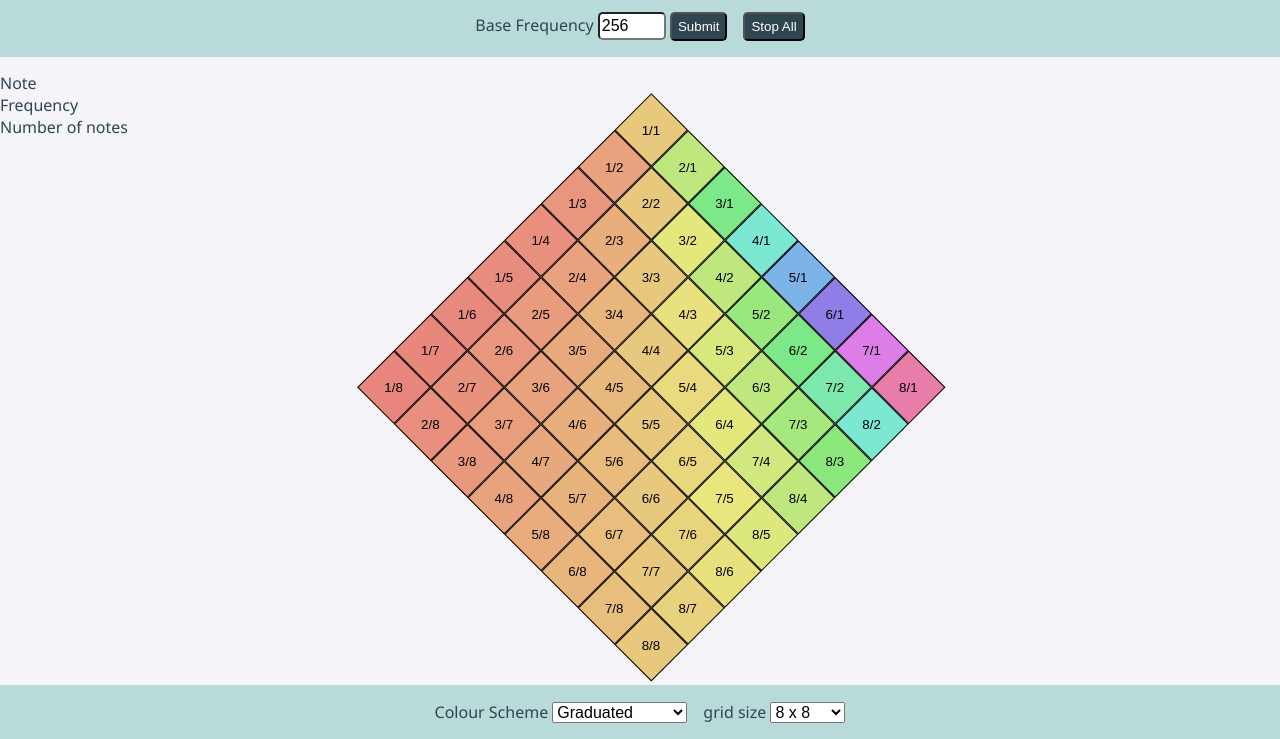
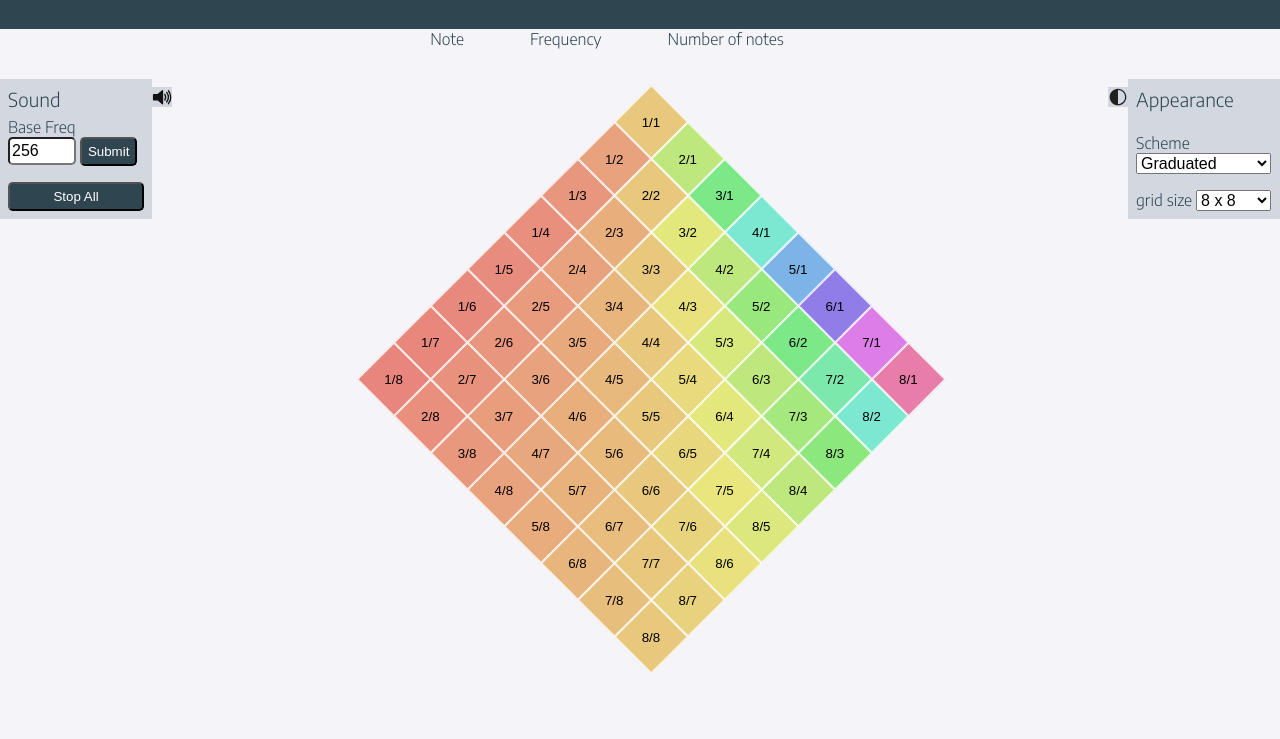
Before and after one commit to rjbultitude/lmdm, a website with bundled scripts: page index.html in a window 1280 px wide. Shown: the part 185-924 px from the top of the page. After the commit the page ends 870 px from the top, so only its background shows below. Built offline with nearby package versions, Linux system fonts and the light colour scheme; a web font is replaced by a local one.

Commit message:
styling updates and placeholder module for visualiser

```diff
--- a/index.html
+++ b/index.html
@@ -3,7 +3,7 @@
   <title>Lambdoma online keyboard</title>
   <link rel="preconnect" href="https://fonts.googleapis.com">
   <link rel="preconnect" href="https://fonts.gstatic.com" crossorigin>
-  <link href="https://fonts.googleapis.com/css2?family=Caprasimo&display=swap" rel="stylesheet">
+  <link href="https://fonts.googleapis.com/css2?family=Encode+Sans:wght@100..900&family=Funnel+Display:wght@300&display=swap" rel="stylesheet">
   <style>
     html * > {
       font-size: 0.75;
@@ -11,7 +11,9 @@
     }
     body {
       font-size: 1rem;
-      font-family: 'Segoe UI', Tahoma, Geneva, Verdana, sans-serif;
+      font-family: "Encode Sans", serif;
+      font-weight: 300;
+      /* font-family: 'Segoe UI', Tahoma, Geneva, Verdana, sans-serif; */
       background-color: #f4f4f9;
       color: #2f4550;
       padding: 0;
@@ -25,11 +27,23 @@
       text-decoration: none;
     }
     h1 {
-      font-family: "Caprasimo", serif;
-      font-weight: 200;
+      font-family: "Encode Sans", serif;
+      font-weight: 300;
       font-size: 3.2rem;
       text-align: center;
       margin: 0;
+    }
+    h2 {
+      font-size: 1.2rem;
+      font-weight: 300;
+      margin: 0 0 6px;
+    }
+    dt {
+      margin-right: 6px;
+    }
+    dd {
+      margin: 0;
+      min-width: 60px;
     }
     .sub-heading {
       display: block;
@@ -45,6 +59,8 @@
       --dark-green: #2f4550;
       --mid-green: #586f7c;
       --light-green: #b8dbd9;
+      --panel-bg: #d3d8e0;
+      --panel-width: 136px;
     }
     header {
       background-color: var(--dark-green);
@@ -52,13 +68,14 @@
       padding: calc(var(--spacing) / 2) 0;
     }
     header p {
-      margin-bottom: 0;
+      margin: calc(var(--spacing) / 2) auto;
     }
     .wrapper {
       position: relative;
     }
     .inner-wrapper {
       margin: 0 auto;
+      padding: var(--spacing);
       max-width: var(--max-width);
     }
     main {
@@ -70,18 +87,57 @@
     }
 
     .keyboard-form {
-      background-color: #b8dbd9;
-      /* max-width: var(--max-width); */
+      background-color: var(--panel-bg);
+      position: relative;
       margin: 0;
-      padding: var(--spacing);
+      padding: calc(var(--spacing)/2);
       display: flex;
-      flex-direction: row;
-      justify-content: center;
-      gap: var(--spacing);
+      width: var(--panel-width);
+      position: absolute;
+      z-index: 2;
+      top: 50px;
     }
 
+    .keyboard-form--appearance {
+      /* right: calc(var(--panel-width) * -1); */
+      right: 0;
+    }
+
+    .keyboard-form--appearance:after {
+      background-color: var(--panel-bg);
+      content: "";
+      background-image: url("img/dark-theme.svg");
+      background-size: contain;
+      width: 20px;
+      height: 20px;
+      left: -20px;
+      position: absolute;
+    }
+
+    .keyboard-form--sound {
+      /* left: calc(var(--panel-width) * -1); */
+      left: 0;
+    }
+
+    .keyboard-form--sound:after {
+      background-color: var(--panel-bg);
+      content: "";
+      background-image: url("img/Speaker_Icon.svg");
+      background-size: contain;
+      width: 20px;
+      height: 20px;
+      right: -20px;
+      position: absolute;
+    }
+
+    .keyboard-form--appearance .keyboard-form__fieldset {
+      align-items: end;
+    }
+
+    .keyboard-form,
     .keyboard-form__fieldset {
-      width: fit-content;
+      flex-direction: column;
+      gap: var(--spacing);
     }
 
     .keyboard-form__submit {
@@ -114,7 +170,7 @@
     .keyboard__button {
       width: var(--button-size);
       height: var(--button-size);
-      border: 1px solid black;
+      border: 1px solid white;
       transition: background-color var(--transition-period) linear;
       position: relative;
       background-color: var(--button-color);
@@ -130,10 +186,11 @@
       transition: background-color var(--transition-period) linear;
     }
 
-    .section__note-data {
-      position: absolute;
-      left: 0;
-      top: 60px;
+    .section__note-data dl {
+      display: flex;
+      max-width: 540px;
+      margin: 0 auto;
+      justify-content: center;
     }
 
     .keyboard__button__text {
@@ -164,12 +221,6 @@
       .keyboard__button__text {
         rotate: -45deg;
       }
-
-      .keyboard-form--footer {
-        margin-top: 180px;
-        position: relative;
-        z-index: 2;
-      }
     }
 
     @media screen and (min-width: 1260px) {
@@ -197,9 +248,10 @@
     </div>
   </header>
   <div class="wrapper">
-  <form id="keyboard-settings-form" class="keyboard-form">
+  <form id="keyboard-settings-form" class="keyboard-form keyboard-form--sound">
     <div class="keyboard-form__fieldset">
-      <label for="input-base-frequency" class="keyboard-form__label">Base Frequency</label>
+      <h2>Sound</h2>
+      <label for="input-base-frequency" class="keyboard-form__label">Base Freq</label>
       <input name="base-frequency-input" type="number" min="128" max="480" id="input-base-frequency">
       <button id="keyboard-settings-submit" class="keyboard-form__submit">Submit</button>
     </div>
@@ -214,9 +266,10 @@
   </section>
   <main id="main">
   </main>
-  <form id="keyboard-colours-form" class="keyboard-form keyboard-form--footer">
+  <form id="keyboard-colours-form" class="keyboard-form keyboard-form--appearance">
+    <h2>Appearance</h2>
     <div class="keyboard-form__fieldset">
-      <label for="keyboard-colours-select" class="keyboard-form__label">Colour Scheme</label>
+      <label for="keyboard-colours-select" class="keyboard-form__label">Scheme</label>
       <select id="keyboard-colours-select" name="keyboard-colours-select">
       </select>
     </div>
@@ -227,8 +280,8 @@
         <option>16 x 16</option>
         <option>20 x 20</option>
       </select>
-      <!-- <button id="keyboard-settings-submit" class="keyboard-form__submit">Submit</button>  -->
     </div>
   </form>
+  <!-- <canvas id="canvas" width="768" height="768"> -->
   <script type="module" src="./src/index.js"></script>
 </body>
--- a/src/constants.js
+++ b/src/constants.js
@@ -4,7 +4,7 @@ export const AUDIO_CONFIG = {
   MIN_VOLUME: 0.05,
   WAVE_TYPE: "sine",
   MAX_NUM_OSC: 4,
-  SMOOTHING_INTERVAL: 0.2
+  SMOOTHING_INTERVAL: 0.5
 };
 
 export class KeyboardColourScheme {
--- a/src/index.js
+++ b/src/index.js
@@ -3,6 +3,7 @@ import { initColourSelect } from "./colourSchemes/colourSelect.js";
 import initGridSizeSelect from "./keyboard/gridSelect.js";
 import initFrequencyInput from "./audio/frequencyInput.js";
 import { initMIDIAccess } from "./keyboard/midi-keyboard.js";
+//import { initCanvas } from "./visual/lissajous.js";
 
 // Generate keyboard interface and bind click events
 //TODO do we still need this callback?
@@ -11,3 +12,4 @@ initColourSelect();
 initGridSizeSelect();
 initFrequencyInput();
 initMIDIAccess();
+//initCanvas();
```
Also changed, not shown: src/visual/lissajous.js (added, +18 -0 lines), img/Speaker_Icon.svg (added), img/dark-theme.svg (added), readMe.md.
